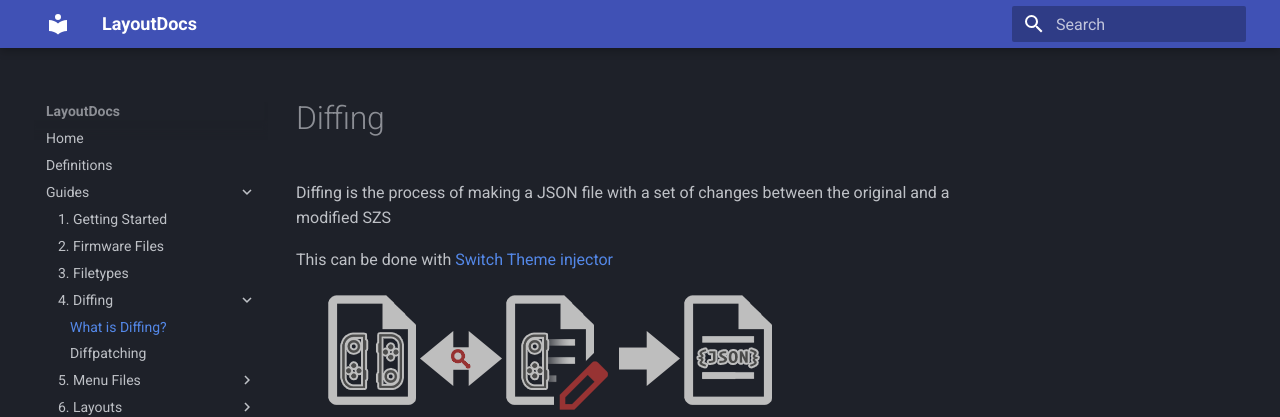
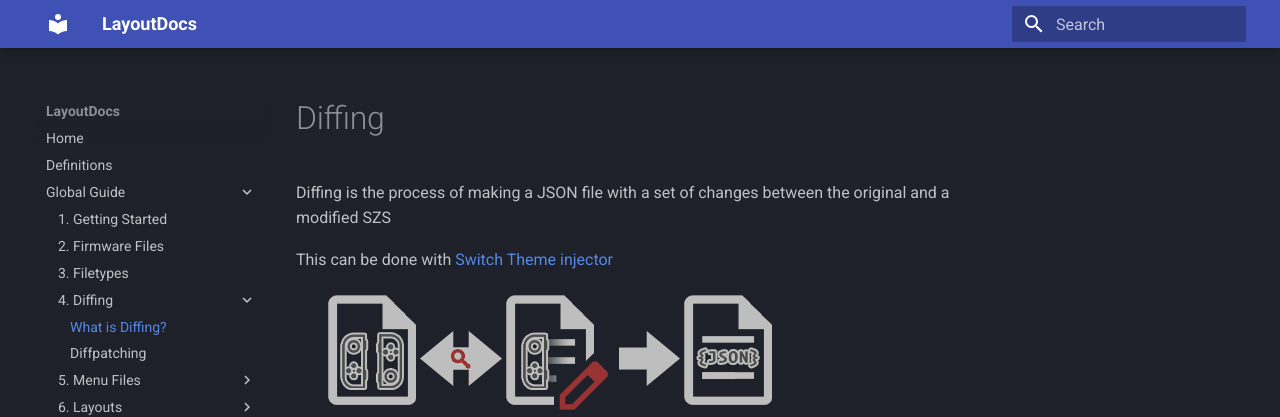
Before and after one commit to ThemezerNX/LayoutDocs, an MkDocs documentation site: the page built from docs/guide/4-diffpatch/index.md, in a window 1280 px wide. Shown: the top 417 px of the page. Built offline with MkDocs 1.6.1 and Material for MkDocs 9.7.7, drawn with Linux system fonts in a browser that asks for light colours.

Commit message:
rename guide

```diff
--- a/mkdocs.yml
+++ b/mkdocs.yml
@@ -22,7 +22,7 @@ markdown_extensions:
 nav:
   - Home: index.md
   - Definitions: definitions.md
-  - Guides:
+  - Global Guide:
       - 1. Getting Started: guide/1-getting-started.md
       - 2. Firmware Files: guide/2-firmware-files.md
       - 3. Filetypes: guide/3-filetypes.md
```
